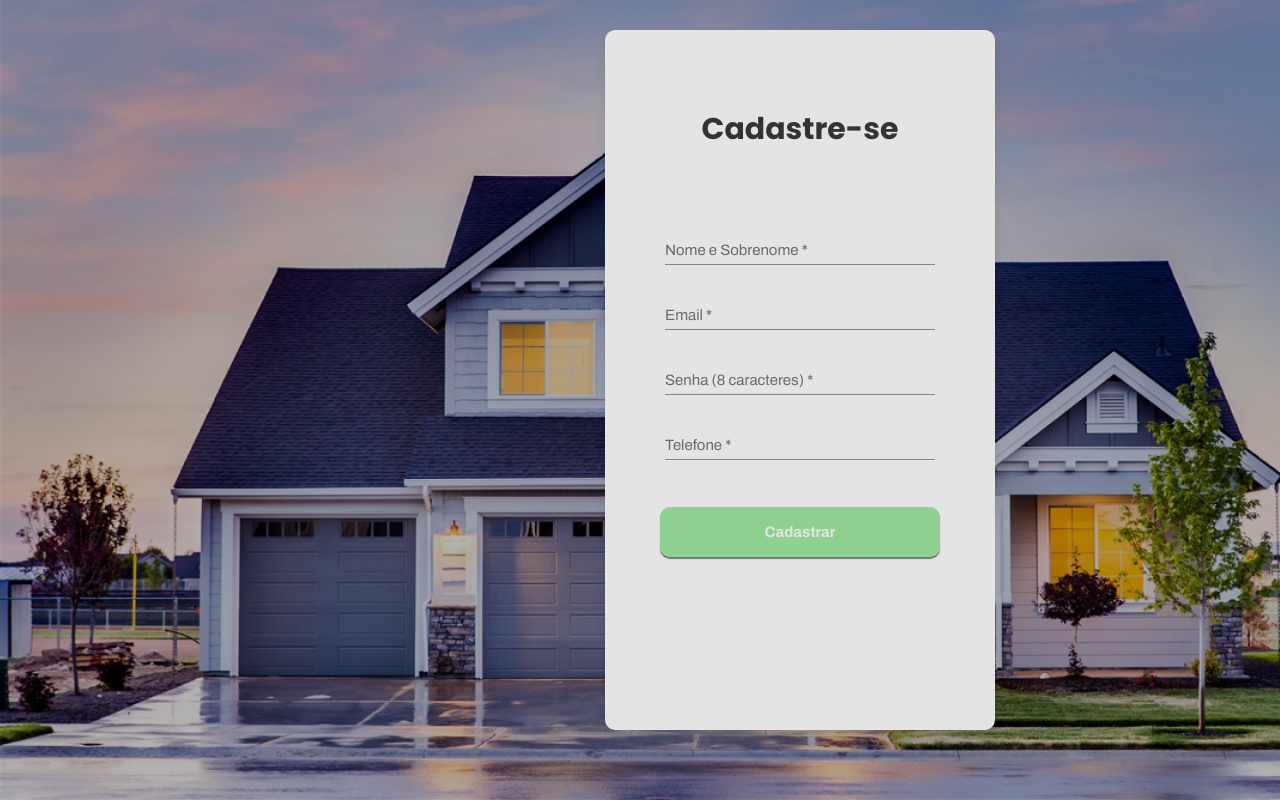
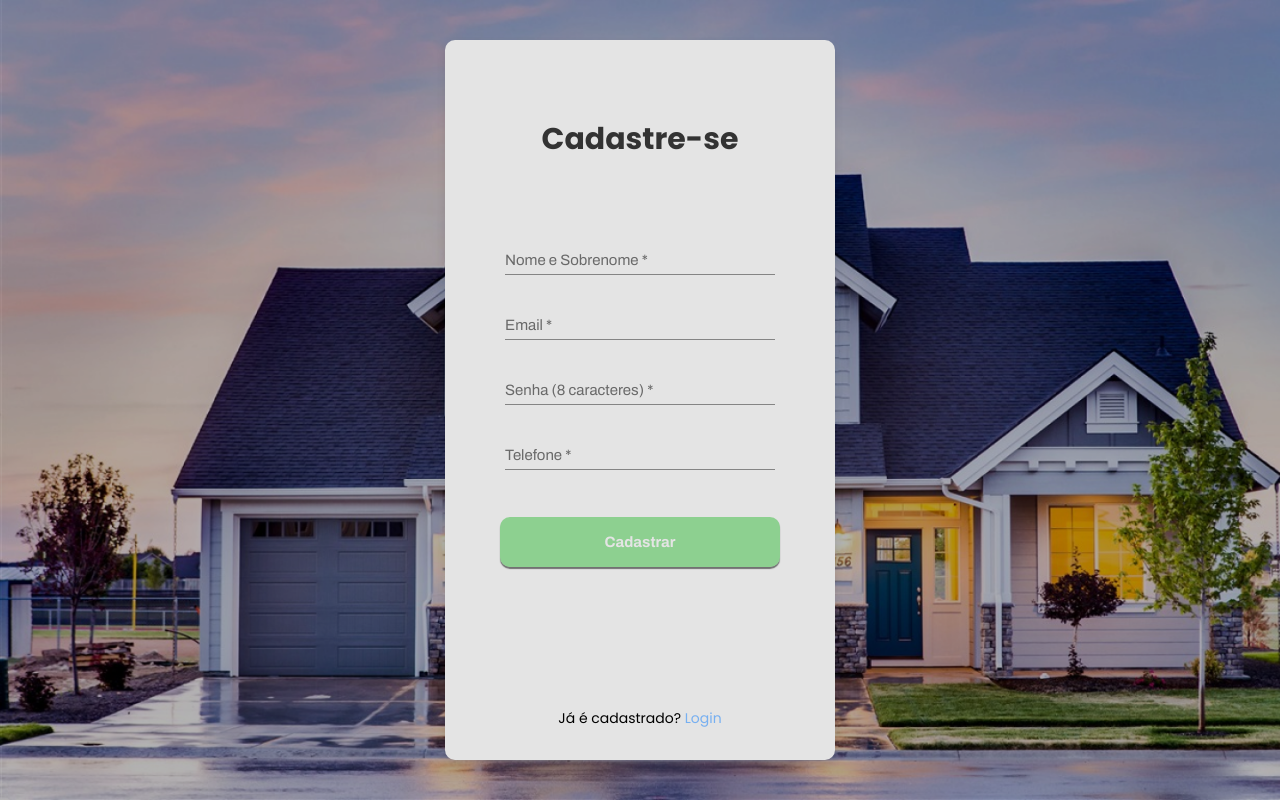
Before and after one commit to DanielSoaresRocha/Imobiliaria, an Angular app in the folder frontend/: page /singup in a window 1280 px wide. Built offline with nearby package versions, Linux system fonts and the light colour scheme.

Commit message:
#87 ajustes

```diff
--- a/frontend/src/app/modules/login/login-screen/login-screen.component.css
+++ b/frontend/src/app/modules/login/login-screen/login-screen.component.css
@@ -13,18 +13,15 @@
   width: 100%;
   height: 100vh;
   background: rgba(0, 0, 0, 0.3);
+  display: flex;
+  justify-content: center;
+  align-items: center;
 }
 
 .box-login {
   position: relative;
-
   width: 390px;
-  height: 700px;
-
-  right: 605px;
-  left: 605px;
-  top: 30px;
-  bottom: 25px;
+  height: 90%;
 
   background-color: #e4e4e4;
 
@@ -106,7 +103,6 @@ button:hover {
 }
 
 .box-login .footer-box {
-  width: 100%;
   height: 50px;
   text-align: center;
 
@@ -114,8 +110,8 @@ button:hover {
   font-size: 14px;
   font-weight: 400;
   line-height: 1.2;
-
-  margin-top: 205px;
+  position: absolute;
+  bottom: 0px;
 }
 
 .box-login .footer-box a {
--- a/frontend/src/app/modules/singup/sing-up/sing-up.component.css
+++ b/frontend/src/app/modules/singup/sing-up/sing-up.component.css
@@ -13,18 +13,15 @@
   width: 100%;
   height: 100vh;
   background: rgba(0, 0, 0, 0.3);
+  display: flex;
+  justify-content: center;
+  align-items: center;
 }
 
 .box-login {
   position: relative;
-
   width: 390px;
-  height: 700px;
-
-  right: 605px;
-  left: 605px;
-  top: 30px;
-  bottom: 25px;
+  height: 90%;
 
   background-color: #e4e4e4;
 
@@ -107,8 +104,12 @@ button:hover {
   transition: 1s;
 }
 
+a:hover {
+  transition: 1s;
+  color: #0075ff;
+}
+
 .box-login .footer-box {
-  width: 100%;
   height: 50px;
   text-align: center;
 
@@ -116,15 +117,12 @@ button:hover {
   font-size: 14px;
   font-weight: 400;
   line-height: 1.2;
-
-  margin-top: 205px;
+  position: absolute;
+  bottom: 0px;
+  left: 50%;
+  transform: translate(-50%, 0);
 }
 
 .box-login .footer-box a {
   color: #0077ff7a;
 }
-
-a:hover {
-  transition: 1s;
-  color: #0075ff;
-}
--- a/frontend/src/app/modules/singup/sing-up/sing-up.component.html
+++ b/frontend/src/app/modules/singup/sing-up/sing-up.component.html
@@ -46,6 +46,10 @@
         </div>
         <button mat-raised-button><a [routerLink]="['/welcome']"></a>Cadastrar</button>
       </form>
+
+      <div class="footer-box">
+        <p>Já é cadastrado? <a [routerLink]="['/login']">Login</a></p>
+      </div>
     </div>
   </div>
 </div>
```
